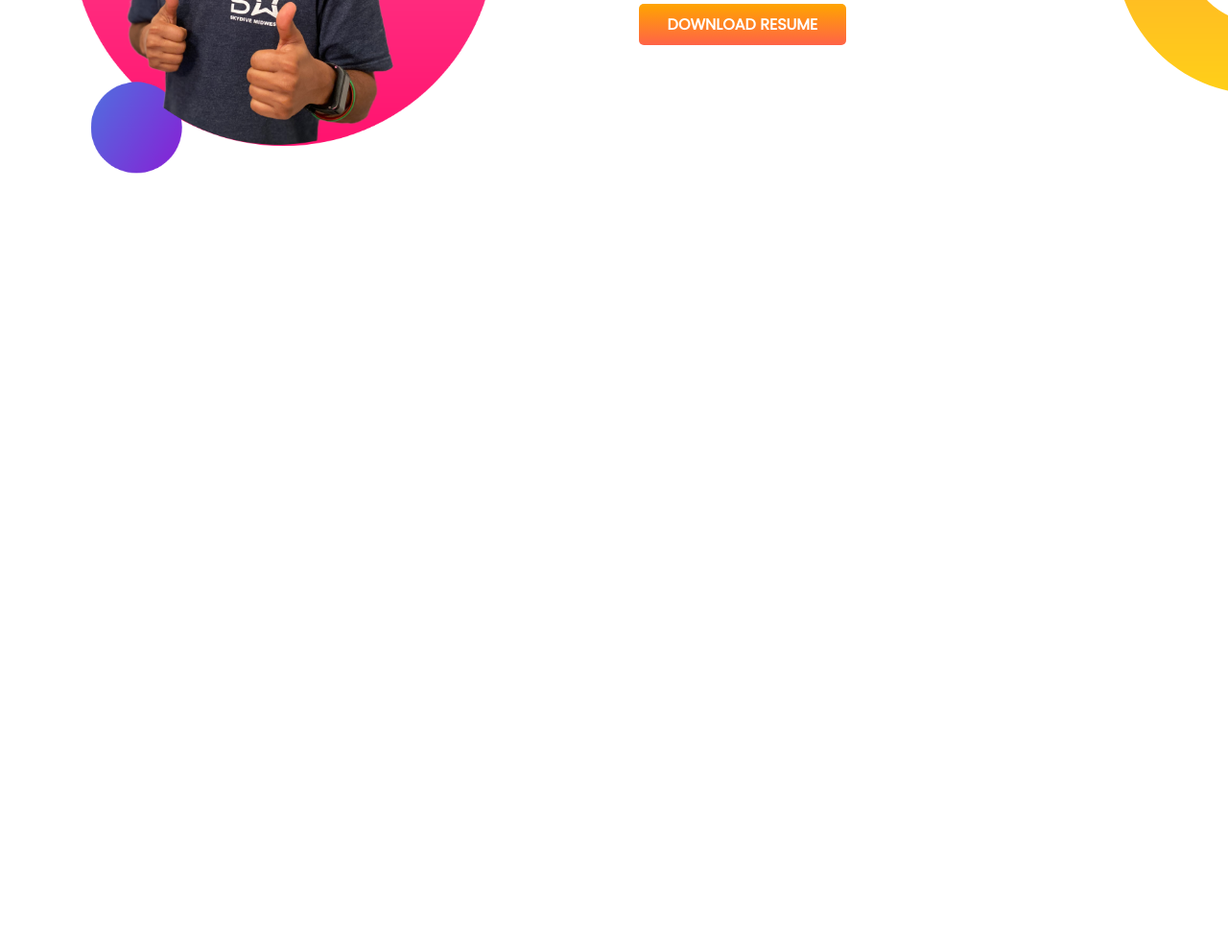
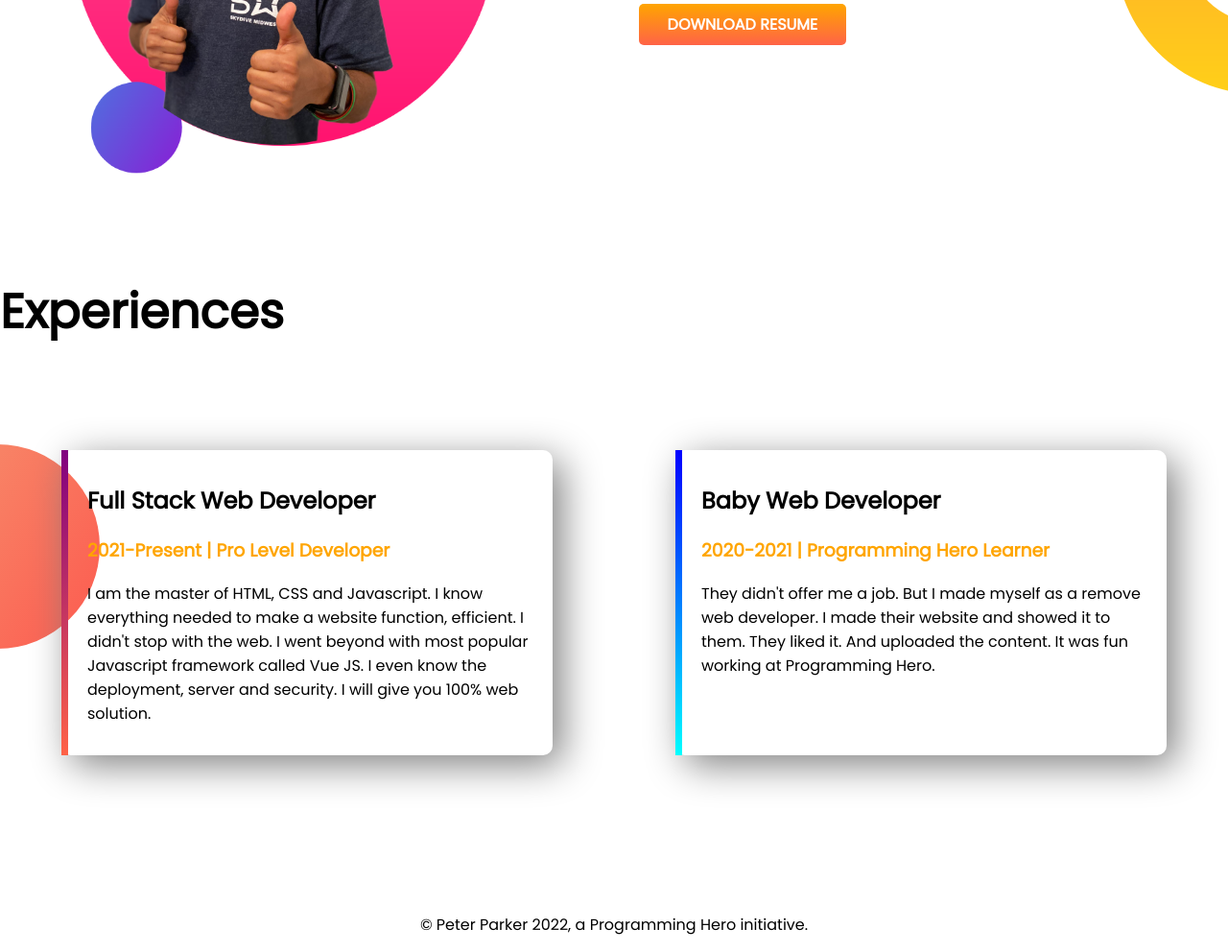
Before and after one commit to ambishalsaha01/first_portfolio, a plain HTML site: page index.html in a window 1280 px wide. Shown: the part 886-1878 px from the top of the page at 96% size. Before the commit the page ends 1174 px from the top, so only its background shows below. Drawn offline with Linux system fonts and the light colour scheme.

Commit message:
experience and footer

```diff
--- a/index.html
+++ b/index.html
@@ -11,7 +11,7 @@
     <link rel="stylesheet" href="style.css">
 </head>
 <body>
-    <section class="top-banner">
+    <section class="top-banner flexible-area">
         <div class="half-width">
             <h1>Welcome To</h1>
             <h1><span class="orange-color">Peter Parker</span> World</h1>
@@ -24,7 +24,7 @@
         </div>
     </section>
 
-    <section class="dream-big">
+    <section class="dream-big flexible-area">
         <div class="half-width">
             <img src="images/jhankar2.png" alt="jhankar vaiya">
         </div>
@@ -35,5 +35,25 @@
             <a class="link-button" href="https://web.programming-hero.com/" target="_blank">DOWNLOAD RESUME</a>
         </div>
     </section>
+
+    <section class="experience">
+        <h1>Experiences</h1>
+        <div class="flexible-area">
+            <div id="full-stack-experience" class="experience-item">
+                <h2>Full Stack Web Developer</h2>
+                <h3 class="orange-color">2021-Present | Pro Level Developer</h3>
+                <p>I am the master of HTML, CSS and Javascript. I know everything needed to make a website function, efficient. I didn't stop with the web. I went beyond with most popular Javascript framework called Vue JS. I even know the deployment, server and security. I will give you 100% web solution.</p>
+            </div>
+            <div id="web-dev-experience" class="experience-item">
+                <h2>Baby Web Developer</h2>
+                <h3 class="orange-color">2020-2021 | Programming Hero Learner</h3>
+                <p>They didn't offer me a job. But I made myself as a remove web developer. I made their website and showed it to them. They liked it. And uploaded the content. It was fun working at Programming Hero.</p>
+            </div>
+        </div>
+    </section>
+
+    <footer>
+        <p>© Peter Parker 2022, a Programming Hero initiative.</p>
+    </footer>
 </body>
 </html>
--- a/style.css
+++ b/style.css
@@ -9,7 +9,7 @@ h1{
     color: orange;
 }
 
-section{
+.flexible-area{
     display: flex;
     margin-bottom: 100px;
 }
@@ -43,3 +43,33 @@ section{
     background-repeat: no-repeat;
     background-position: right;
 }
+
+.experience{
+    background-image: url(images/exp-bg.png);
+    background-repeat: no-repeat;
+    background-position: left;
+}
+
+.experience-item{
+    width: 40%;
+    margin: 5% 5%;
+    box-shadow: 10px 10px 40px gray;
+    padding: 15px 20px;
+    border-radius: 10px;
+}
+
+#web-dev-experience{
+    border-left: 7px solid;
+    border-image: linear-gradient(blue , cyan);
+    border-image-slice: 1;
+}
+
+#full-stack-experience{
+    border-left: 7px solid;
+    border-image: linear-gradient(purple , tomato);
+    border-image-slice: 1;
+}
+
+footer p{
+    text-align: center;
+}
```
Also changed, not shown: images/my-bg.png (deleted), images/my-bg2.png (deleted), 4 other files.
